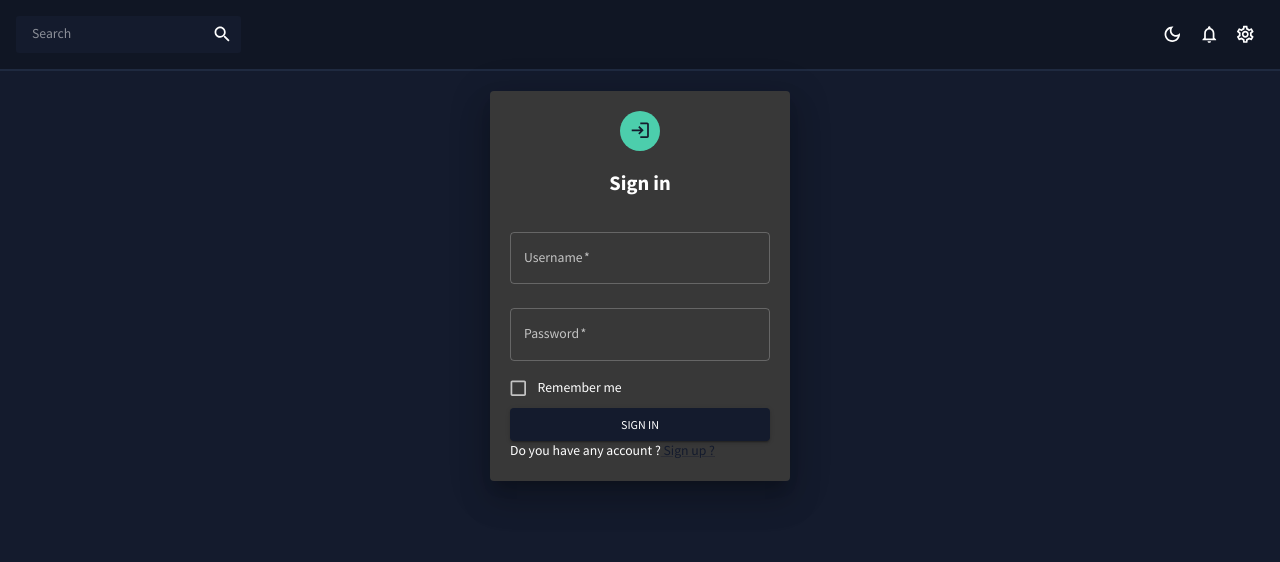
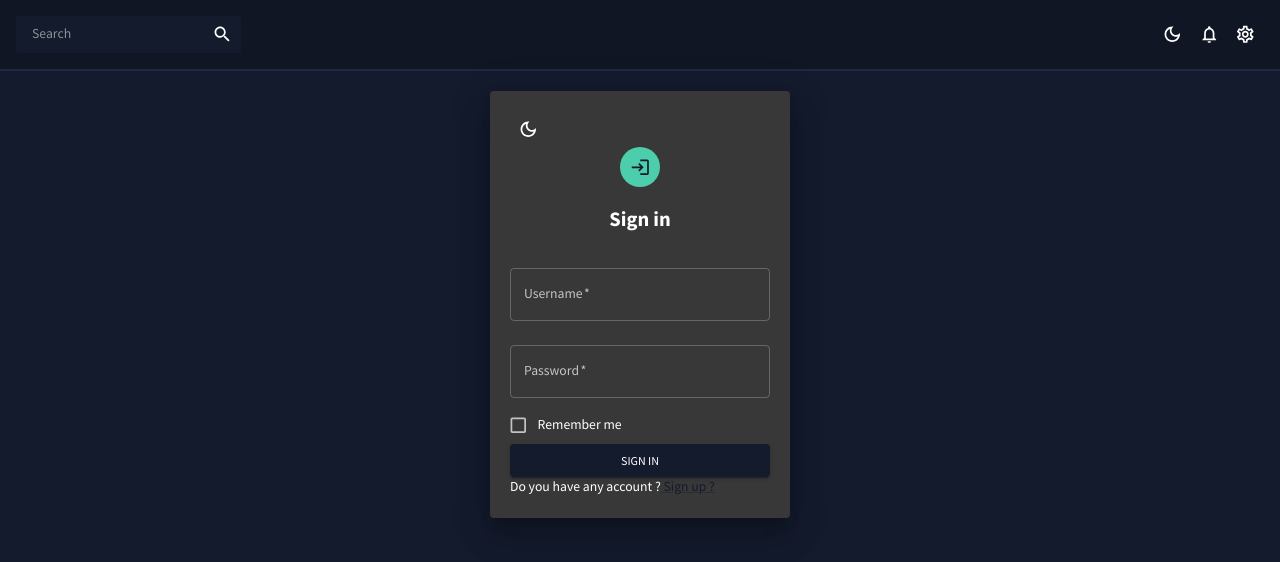
Before and after one commit to FilipeBeserraMaia/umanni-admin-dashboard-sample-app, a React (Create React App) app in the folder dashboard_frontend/: page /login in a window 1280 px wide. Shown: the top 562 px of the page. Built offline with nearby package versions, Linux system fonts and the light colour scheme.

Commit message:
Added theme button to app

```diff
--- a/dashboard_frontend/src/views/components/Login.jsx
+++ b/dashboard_frontend/src/views/components/Login.jsx
@@ -1,8 +1,11 @@
 import React from "react";
-import { Avatar,Button, Checkbox, FormControlLabel, Grid, Link, Paper, TextField, Typography } from "@mui/material";
+import { Avatar,Box,Button, Checkbox, FormControlLabel, Grid, Link, Paper, TextField, Typography } from "@mui/material";
 import LoginIcon from '@mui/icons-material/Login';
 import { tokens } from "../../theme";
 import { useTheme } from "@emotion/react";
+import ThemeButton from "./ThemeButton";
+import LightModeOutlinedIcon from "@mui/icons-material/LightModeOutlined";
+import DarkModeOutlinedIcon from "@mui/icons-material/DarkModeOutlined";
 const Login = ()=>{
   const theme = useTheme()
   const colors = tokens(theme.palette.mode);
@@ -12,6 +15,13 @@ const Login = ()=>{
     <Grid>
 
       <Paper elevation={20} style={paperStyle}>
+
+        <Box
+          display="flex"
+          justifyContent="space-between"
+        >
+          <ThemeButton/>
+        </Box>
         <Grid align='center'>
           <Avatar style={avatarStyle}><LoginIcon/></Avatar>
           <h2> Sign in </h2>
@@ -28,7 +38,7 @@ const Login = ()=>{
           }
           label="Remember me"
         />
-      <Button variant="contained" type="submit" fullWidth>Sign In  </Button>
+        <Button variant="contained" type="submit" fullWidth>Sign In  </Button>
         {/* <Typography><Link href="#">Forgot password ? </Link></Typography> */}
         <Typography>Do you have any account ?<Link href="/sign_up"> Sign up ? </Link></Typography>
       </Paper>
--- a/dashboard_frontend/src/views/components/SignUp.jsx
+++ b/dashboard_frontend/src/views/components/SignUp.jsx
@@ -3,6 +3,7 @@ import { Avatar,Button, Checkbox, FormControlLabel, Grid, Link, Paper, TextField
 import PersonAddIcon from '@mui/icons-material/PersonAdd';
 import { tokens } from "../../theme";
 import { useTheme } from "@emotion/react";
+import ThemeButton from "./ThemeButton";
 const Login = ()=>{
   const theme = useTheme()
   const colors = tokens(theme.palette.mode);
@@ -12,6 +13,7 @@ const Login = ()=>{
     <Grid>
 
       <Paper elevation={20} style={paperStyle}>
+        <ThemeButton/>
         <Grid align='center'>
           <Avatar style={avatarStyle}><PersonAddIcon/></Avatar>
           <h2> Sign up </h2>
--- /dev/null
+++ b/dashboard_frontend/src/views/components/ThemeButton.jsx
@@ -0,0 +1,27 @@
+import React from "react";
+import { ColorModeContext } from "../../theme";
+import { IconButton } from "@mui/material";
+import LightModeOutlinedIcon from "@mui/icons-material/LightModeOutlined";
+import DarkModeOutlinedIcon from "@mui/icons-material/DarkModeOutlined";
+import { useContext } from "react";
+import { useTheme } from "@emotion/react";
+
+
+const ThemeButton = () => {
+  const colorMode = useContext(ColorModeContext);
+  const theme = useTheme();
+
+  return (
+    <IconButton onClick={colorMode.toggleColorMode}>
+      {theme.palette.mode === "dark" ? (
+        <DarkModeOutlinedIcon />
+      ) : (
+          <LightModeOutlinedIcon />
+        )}
+    </IconButton>
+  )
+
+}
+
+
+export default ThemeButton;
--- a/dashboard_frontend/src/views/components/global/Topbar.jsx
+++ b/dashboard_frontend/src/views/components/global/Topbar.jsx
@@ -6,8 +6,8 @@ import LightModeOutlinedIcon from "@mui/icons-material/LightModeOutlined";
 import DarkModeOutlinedIcon from "@mui/icons-material/DarkModeOutlined";
 import NotificationsOutlinedIcon from "@mui/icons-material/NotificationsOutlined";
 import SettingsOutlinedIcon from "@mui/icons-material/SettingsOutlined";
-import PersonOutlinedIcon from "@mui/icons-material/PersonOutlined";
 import SearchIcon from "@mui/icons-material/Search";
+import ThemeButton from "../ThemeButton";
 
 const Topbar = () => {
   const theme = useTheme();
@@ -39,13 +39,7 @@ const Topbar = () => {
 
       {/* ICONS */}
       <Box display="flex">
-        <IconButton onClick={colorMode.toggleColorMode}>
-          {theme.palette.mode === "dark" ? (
-            <DarkModeOutlinedIcon />
-          ) : (
-            <LightModeOutlinedIcon />
-          )}
-        </IconButton>
+        <ThemeButton/>
         <IconButton>
           <NotificationsOutlinedIcon />
         </IconButton>
```
